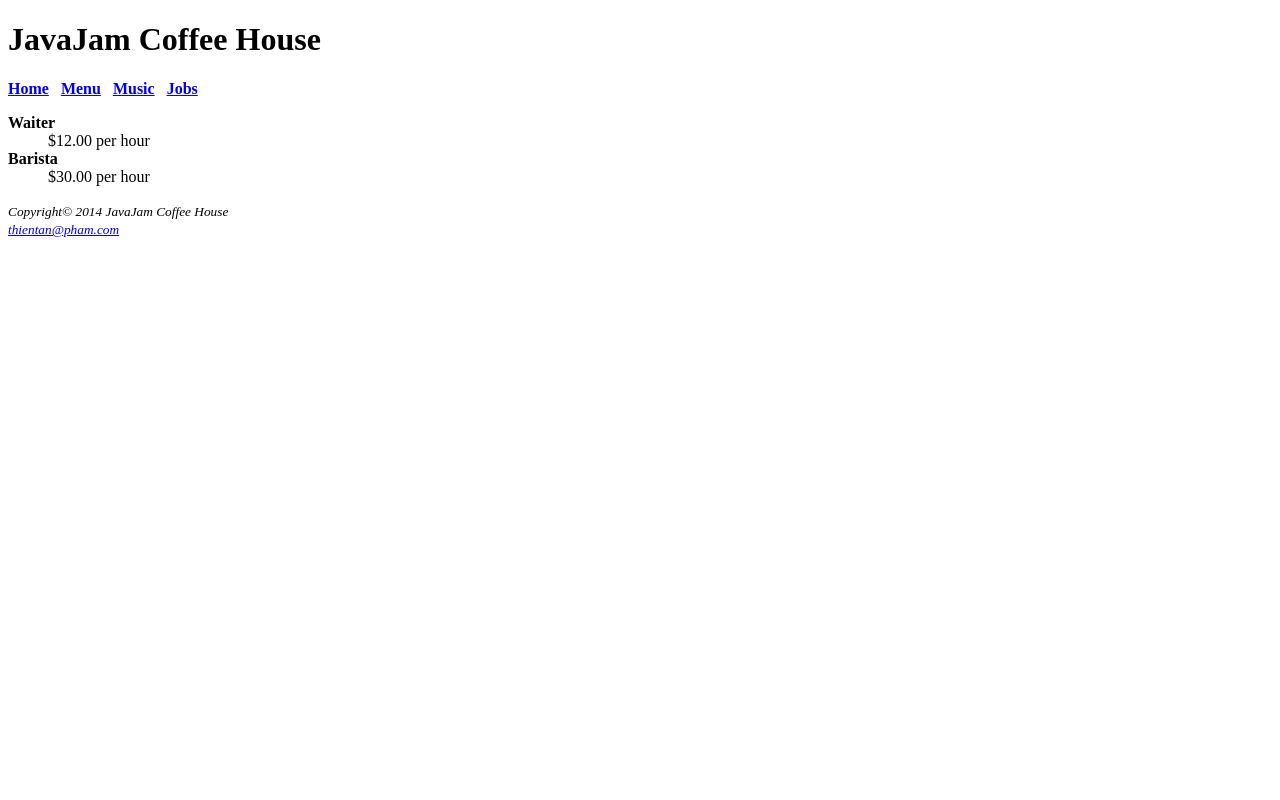
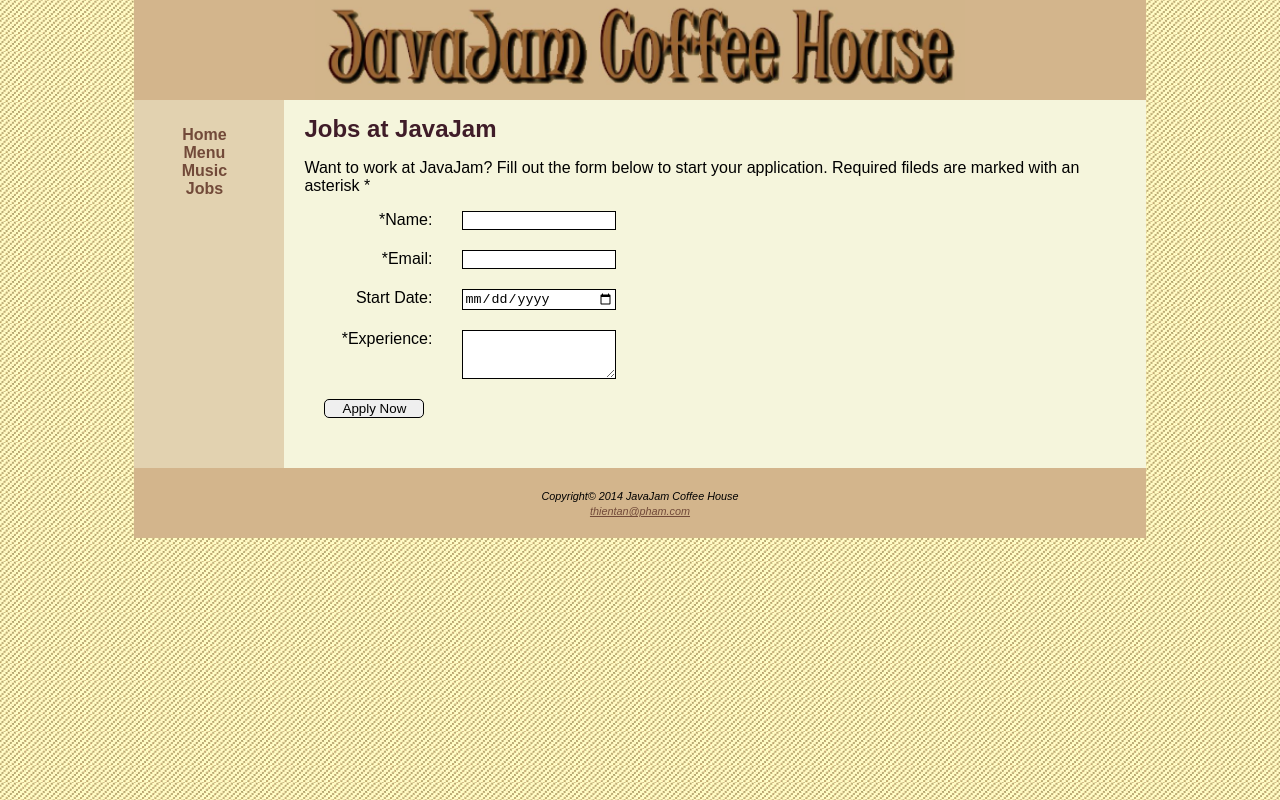
Before and after one commit to phamthientan272/EE4717_WebApplication, a plain HTML site: page Week4/CaseStudy2/jobs.html in a window 1280 px wide. Drawn offline with Linux system fonts and the light colour scheme.

Commit message:
Create job pages

```diff
--- a/Week4/CaseStudy2/javajam.css
+++ b/Week4/CaseStudy2/javajam.css
@@ -157,3 +157,24 @@ audio {
     height: 100px;
     padding-top: 0px;
 }
+
+
+
+label { display: block;
+    float: left;
+    text-align: right;
+    width: 8em;
+    padding-right: 30px; }
+
+input, textarea { display: block;
+    margin-bottom: 20px;
+    margin-left: 20px;
+    width: 150px;
+    padding: 1px;
+    border: 1px solid black;
+}
+
+#submit {
+    width: 100px;
+    border-radius: 5px;
+}
--- a/Week4/CaseStudy2/jobs.html
+++ b/Week4/CaseStudy2/jobs.html
@@ -4,39 +4,66 @@
 <head>
     <title>JavaJam Coffee House</title>
     <meta charset="utf-8">
+    <link rel="stylesheet" href="javajam.css">
+
 </head>
-
 <body>
+    <div id="wrapper">
         <header>
-        <h1>JavaJam Coffee House</h1>
+            <img id="logo" src="javalogo.JPG" height="100" alt="JavaLogo">
         </header>
 
+        <div id="leftcolumn">
             <nav>
-        <b>
-            <a href="index.html">Home</a> &nbsp;
-            <a href="menu.html">Menu</a> &nbsp;
-            <a href="music.html">Music</a> &nbsp;
-            <a href="jobs.html">Jobs</a>
-        </b>
+                <ul>
+                    <li><a href="index.html">Home</a></li>
+                    <li><a href="menu.html">Menu</a></li>
+                    <li><a href="music.html">Music</a></li>
+                    <li><a href="jobs.html">Jobs</a></li>
+                </ul>
             </nav>
+        </div>
 
-    <div>
-        <dl>
-            <dt><strong>Waiter</strong></dt>
-            <dd>$12.00 per hour</dd>
+        <div id="rightcolumn">
+            <div id="content">
+                <h2>Jobs at JavaJam</h2>
+                <p>Want to work at JavaJam? Fill out the form below to start your application.
+                    Required fileds are marked with an asterisk *
+                </p>
 
-            <dt><strong>Barista</strong></dt>
-            <dd>$30.00 per hour</dd>
-        </dl>
+                <form action="show_post.php" method="post">
+                    <label for="name">*Name:</label>
+                    <input type="text" name="name" id="name" required>
+
+                    <label for="email">*Email:</label>
+                    <input type="email" name="email" id="email" required>
+
+                    <label for="startDate">Start Date:</label>
+                    <input type="date" name="startDate" id="startDate">
+
+                    <label for="experience">*Experience:</label>
+                    <textarea type="textarea" name="experience" rows="3" cols="20" required></textarea>
+
+                    <input type="submit" value="Apply Now" id="submit">
+
+
+                </form>
 
             </div>
 
+        </div>
+
+
+        <div>
             <footer>
                 <small><i>
                         Copyright&copy 2014 JavaJam Coffee House <br>
                         <a href="mailto:thientan@pham.com">thientan@pham.com</a>
                     </i></small>
             </footer>
+        </div>
+
+    </div>
 </body>
 
 </html>
```
Also changed, not shown: 2 other files. Lines whose indentation alone changed are shown as unchanged.
